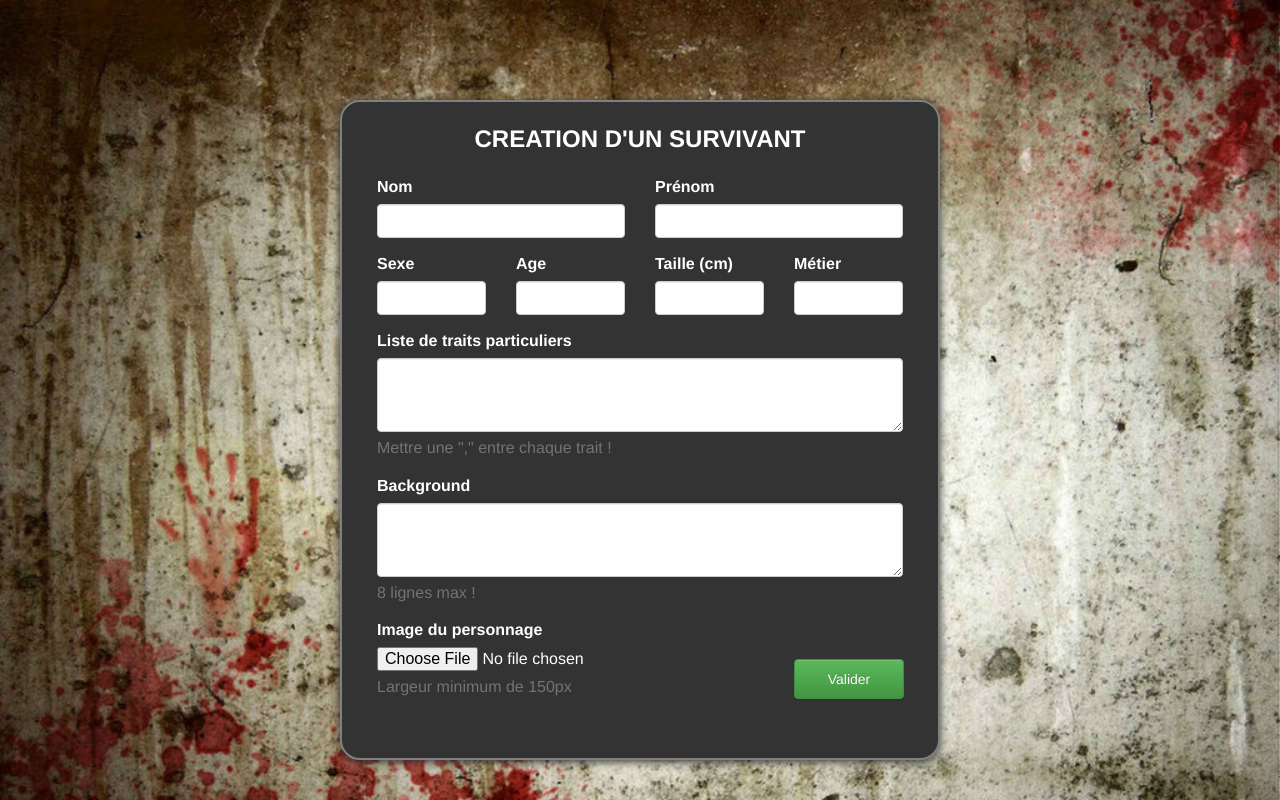
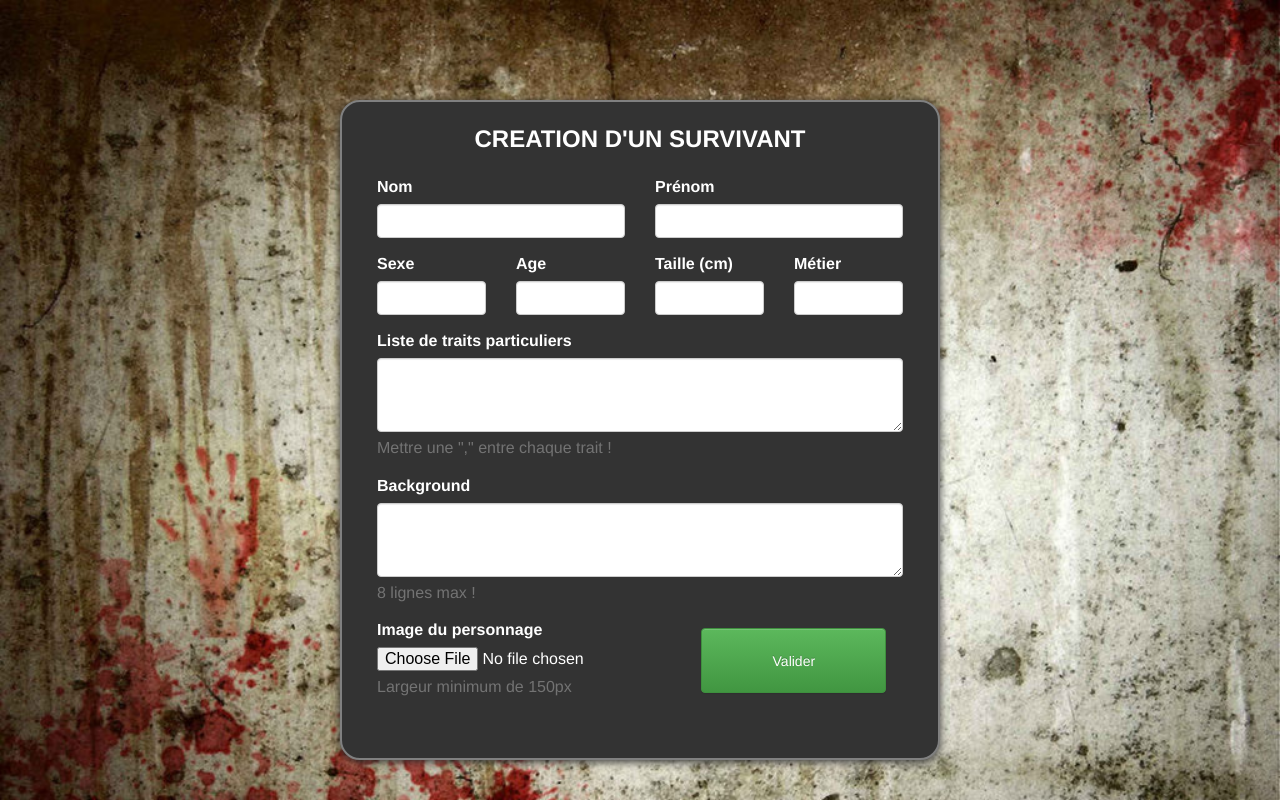
Before and after one commit to BrunoLazartigues/App, a plain HTML site: page index.html in a window 1280 px wide. Drawn offline with Linux system fonts and the light colour scheme.

Commit message:
upd button

```diff
--- a/index.html
+++ b/index.html
@@ -68,15 +68,15 @@
 		 	</div>
 		</div>
 
-		<div class="col-md-9 ">
+		<div class="col-md-7 ">
 			 <div class="form-group">
 			    <label for="exampleInputFile">Image du personnage</label>
 			    <input type="file" id="exampleInputFile">
 			    <p class="help-block">Largeur minimum de 150px</p>
 			 </div>
 		</div>
-		<div class="col-md-3 ">
-			<button type="submit" class="btn btn-success" style="margin-top:40px;width:110px;height:40px;">Valider</button>
+		<div class="col-md-5 ">
+			<button type="submit" class="btn btn-success" style="height: 65px;margin-right: 50px;margin-top: 9px;width: 185px;">Valider</button>
 		</div>
 
 
```
